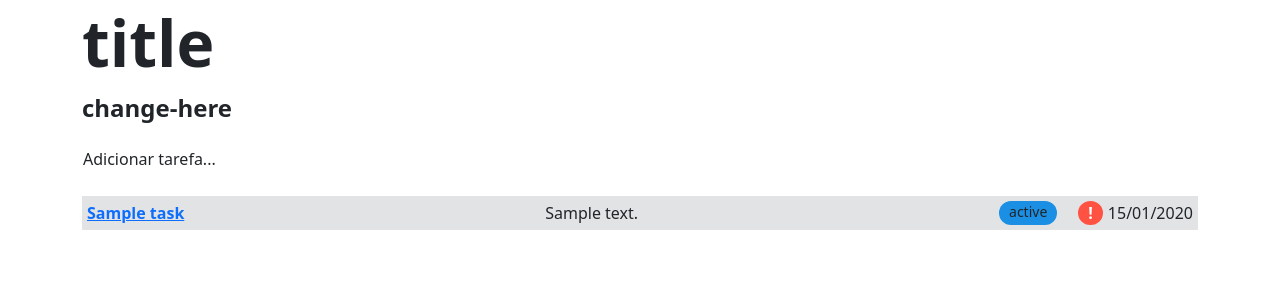
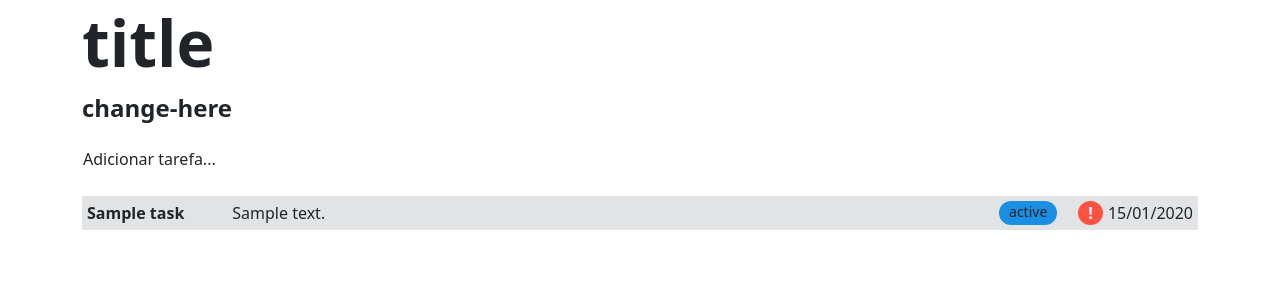
Before and after one commit to danielBRTanimacao/To-Do-python, a Django app: page / in a window 1280 px wide. Shown: the part 232-539 px from the top of the page. Run offline with Django 5.2, Linux system fonts and the light colour scheme; a user stored in the database is signed in; tables that the repository leaves empty hold one stand-in row (values such as "Sample post"); grey boxes labelled with a size stand in for pictures from a placeholder-image service; some libraries are stand-ins or nearby versions.

Commit message:
creating feat to forms

```diff
--- a/ToDoApp/static/css/index.css
+++ b/ToDoApp/static/css/index.css
@@ -9,6 +9,15 @@ li {
     display: flex;
     justify-content: space-between;
     align-items: center;
+}
+
+.link-task {
+    color: #212529;
+    text-decoration: none;
+}
+
+.link-task:hover {
+    color: #464d4d;
 }
 
 .alert-task {
--- a/ToDoApp/templates/pages/index.html
+++ b/ToDoApp/templates/pages/index.html
@@ -83,10 +83,12 @@
         <ul class="pt-4">
             {% for task in tasks %}
                 <li style="background:#e2e3e5;" class="task-item" data-due-date="{{ task.due_date|date:"Y-m-d" }}">
-                    <a href="{% url "task" user.username task.id %}">
-                        <strong>{{ task.title }}</strong>
-                    </a>
-                    <span class="text-truncate" style="max-width: 100px;">{{ task.description }}</span>
+                    <div class="d-flex">
+                        <a class="link-task" href="{% url "task" user.username task.id %}">
+                            <strong>{{ task.title }}</strong>
+                        </a>
+                        <span class="text-truncate ms-5" style="max-width: 300px;">{{ task.description }}</span>
+                    </div>
                     <div class="d-flex">
                         <small class="status me-3">{{ task.status }}</small>
                         <span class="d-flex due-date">
```
